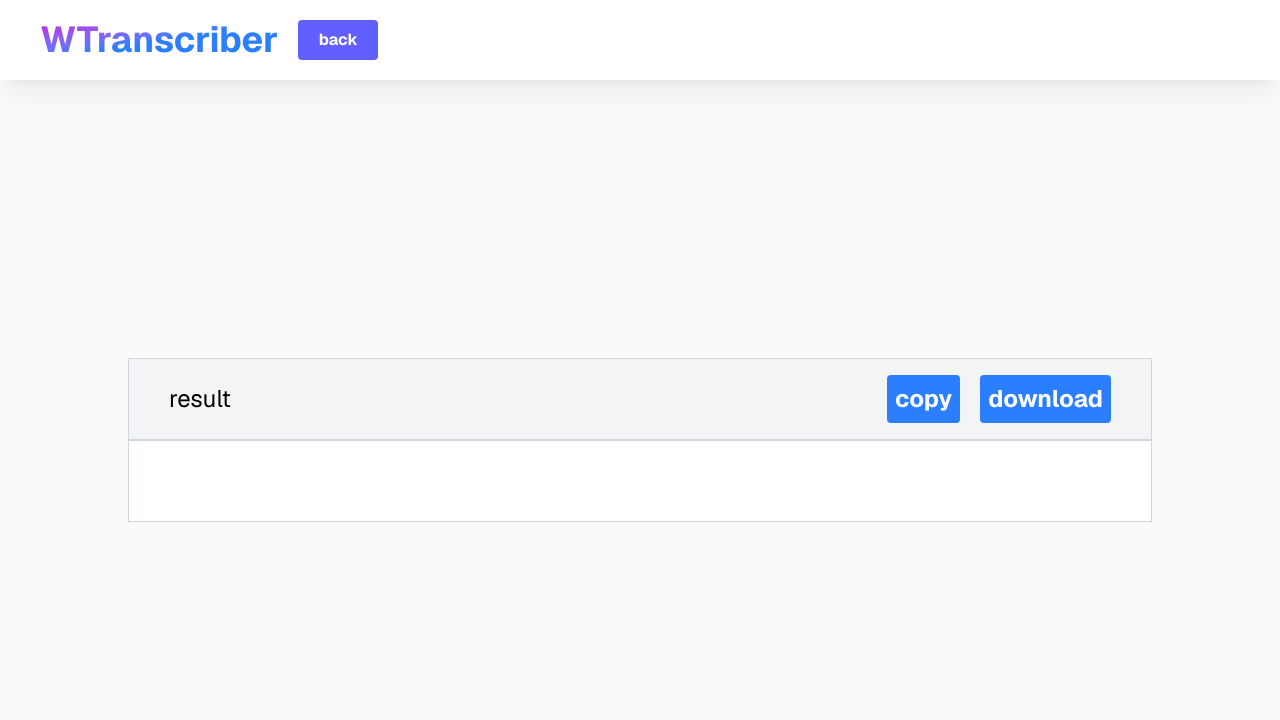
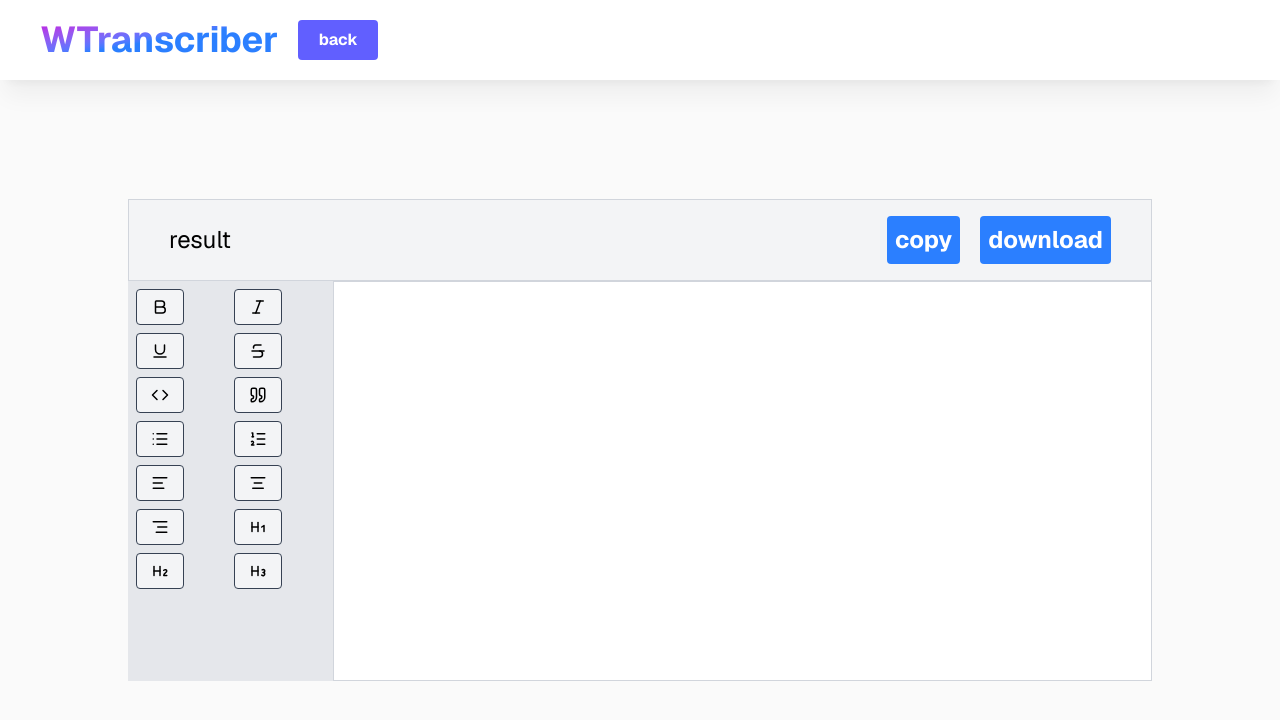
Before and after one commit to xlceor-dev/Wtranscriber, a Next.js app: page /editor in a window 1280 px wide. Shown: the top 720 px of the page. Built offline with nearby package versions, Linux system fonts and the light colour scheme.

Commit message:
Finally, TipTap editor finished, semantic fix and bug fixed

```diff
--- a/app/api/transcript/route.ts
+++ b/app/api/transcript/route.ts
@@ -1,6 +1,7 @@
 import { NextResponse } from "next/server";
 
 export async function POST(req: Request) {
+  console.log("api called")
   try {
     const form = await req.formData();
     const file = form.get("file");
@@ -15,6 +16,8 @@ export async function POST(req: Request) {
     const fd = new FormData();
     fd.append("model", "gpt-4o-transcribe");
     fd.append("file", file);
+
+    console.log("Calling OpenAI")
 
     const response = await fetch("https://api.openai.com/v1/audio/transcriptions", {
       method: "POST",
@@ -31,7 +34,7 @@ export async function POST(req: Request) {
 
     return NextResponse.json({ text: data.text });
 
-  } catch (e:any) {
+  } catch (e) {
     return NextResponse.json({ error: e.message }, { status: 400 });
   }
 }
--- a/app/components/editor.tsx
+++ b/app/components/editor.tsx
@@ -1,36 +1,115 @@
 "use client";
-import { useState } from "react";
-export default function Editor({text}:{text:string}){
+
+// Este es el que no funciona, proyecto actual
+import { useState, useEffect } from "react";
+import {
+  Italic,
+  Bold,
+  UnderlineIcon,
+  Strikethrough,
+  Code,
+  Quote,
+  List,
+  ListOrdered,
+  AlignLeft,
+  AlignCenter,
+  AlignRight,
+  Heading1,
+  Heading2,
+  Heading3
+} from "lucide-react";
+import { useEditor, EditorContent, JSONContent } from "@tiptap/react";
+import StarterKit from "@tiptap/starter-kit";
+import Underline from "@tiptap/extension-underline";
+import Strike from "@tiptap/extension-strike";
+import TextAlign from "@tiptap/extension-text-align";
+import CodeBlock from '@tiptap/extension-code-block'
+import Heading from "@tiptap/extension-heading";
+import Blockquote from "@tiptap/extension-blockquote";
+import BulletList from "@tiptap/extension-bullet-list";
+import TurndownService from "turndown";
+
+export default function Editor({value, onChange } : { value:JSONContent, onChange:(value:JSONContent) => void}) {
     const [Copied, setCopied] = useState(false);
     const [fileName, setFileName] = useState("result");
 
+    const turndown = new TurndownService();
+
     const handleCopy = async () => {
+        if (!editor) return;
+
         try {
-          await navigator.clipboard.writeText(text);
-          setCopied(true);
-          alert("Text copy to clipboard!")
-          setTimeout(() => setCopied(false), 2000);
+          const html = editor.getHTML();
+          const text = editor.getText();
+
+          const clipboardData: Record<string, Blob> = {
+            "text/plain": new Blob([text], { type: "text/plain" }),
+            "text/html": new Blob([html], { type: "text/html" }),
+          };
+
+          await navigator.clipboard.write([new ClipboardItem(clipboardData)]);
+
+          alert("Text copy to clipboard");
         } catch (err) {
-          console.error('Failed to copy text: ', err);
+          console.error("Failed to copy:", err);
+          alert("Failed to copy");
         }
-    }
+      };
 
     const downloadTxtFile = () => {
+        const text = editor?.getText()
         const blob = new Blob([text], { type: 'text/plain' });
         const url = URL.createObjectURL(blob);
 
         const a = document.createElement('a');
         a.href = url;
         a.download = fileName;
-        document.body.appendChild(a); // Append to body to ensure it's in the DOM
+        document.body.appendChild(a);
         a.click();
 
-        document.body.removeChild(a); // Clean up
-        URL.revokeObjectURL(url); // Release the object URL
+        document.body.removeChild(a);
+        URL.revokeObjectURL(url);
       }
 
-    return(
-        <div className="flex flex-col w-full h-full text-black dark:text-white">
+
+  const editor = useEditor({
+    extensions: [
+        StarterKit,
+        Heading.configure({ levels: [1, 2, 3] }),
+      Blockquote,
+      BulletList,
+      CodeBlock,
+      Underline,
+      Strike,
+      TextAlign.configure({
+        types: ['heading', 'paragraph'],
+      }),
+    ],
+    content: value,
+    immediatelyRender: false,
+    onUpdate: ({ editor }) => {
+      const json = editor.getJSON();
+      onChange(json)
+    },
+  });
+
+
+  useEffect(() => {
+    if (!editor) return;
+    if (value && JSON.stringify(editor.getJSON()) !== JSON.stringify(value)) {
+      editor.commands.setContent(value);
+    }
+  }, [editor]);
+
+  const baseBtnClass = "p-2 w-12 flex justify-center items-center border border-gray-700 rounded hover:bg-gray-300";
+  const getClass = (isActive: boolean) =>
+    `${baseBtnClass} ${isActive ? 'bg-gray-400' : 'bg-gray-100'}`;
+
+  if (!editor) return null;
+
+  return (
+
+            <div className="flex flex-col w-full h-full text-black dark:text-white">
             <div className="flex justify-between p-10 items-center bg-gray-100 dark:bg-gray-800 h-14  border border-gray-300 dark:border-gray-700">
                 <div className="">{fileName}</div>
                 <div className="flex gap-5">
@@ -38,9 +117,45 @@ export default function Editor({text}:{text:string}){
                     <button onClick={downloadTxtFile} className=" p-2 bg-blue-500 text-white font-bold rounded">download</button>
                 </div>
             </div>
-            <div className="w-full h-full flex justify-center items-center p-10 bg-white dark:bg-gray-900 border border-gray-300 dark:border-gray-700">
-                {text}
+            <div className="flex w-full h-full min-h-[50dvh] bg-white">
+                <div className="w-1/4 flex-col bg-gray-200">
+                    <div style={{ marginBottom: "10px" }} className="grid grid-cols-2 p-2 gap-2">
+                <button onClick={() => editor.chain().focus().toggleBold().run()} className={getClass(editor.isActive('bold'))}><Bold size={18} /></button>
+                <button onClick={() => editor.chain().focus().toggleItalic().run()} className={getClass(editor.isActive('italic'))}><Italic size={18} /></button>
+                  <button onClick={() => editor.chain().focus().toggleUnderline().run()} className={getClass(editor.isActive('underline'))}><UnderlineIcon size={18} /></button>
+                  <button onClick={() => editor.chain().focus().toggleStrike().run()} className={getClass(editor.isActive('strike'))}><Strikethrough size={18} /></button>
+                  <button onClick={() => editor.chain().focus().toggleCodeBlock().run()} className={getClass(editor.isActive('codeBlock'))}><Code size={18} /></button>
+                  <button onClick={() => editor.chain().focus().toggleBlockquote().run()} className={getClass(editor.isActive('blockquote'))}><Quote size={18} /></button>
+                  <button onClick={() => editor.chain().focus().toggleBulletList().run()} className={getClass(editor.isActive('bulletList'))}><List size={18} /></button>
+                  <button onClick={() => editor.chain().focus().toggleOrderedList().run()} className={getClass(editor.isActive('orderedList'))}><ListOrdered size={18} /></button>
+                  <button onClick={() => editor.chain().focus().setTextAlign('left').run()} className={getClass(editor.isActive({ textAlign: 'left' }))}><AlignLeft size={18} /></button>
+                  <button onClick={() => editor.chain().focus().setTextAlign('center').run()} className={getClass(editor.isActive({ textAlign: 'center' }))}><AlignCenter size={18} /></button>
+                  <button onClick={() => editor.chain().focus().setTextAlign('right').run()} className={getClass(editor.isActive({ textAlign: 'right' }))}><AlignRight size={18} /></button>
+                  <button onClick={() => editor?.chain().focus().toggleHeading({ level: 1 }).run()} className={getClass(editor.isActive('heading', { level: 1 }))}><Heading1 size={18} /></button>
+                  <button onClick={() => editor?.chain().focus().toggleHeading({ level: 2 }).run()} className={getClass(editor.isActive('heading', { level: 2 }))}><Heading2 size={18} /></button>
+                  <button onClick={() => editor?.chain().focus().toggleHeading({ level: 3 }).run()} className={getClass(editor.isActive('heading', { level: 3 }))}><Heading3 size={18} /></button>
+                    </div>
+                </div>
+                <div className="w-full  min-w-28 dark:bg-gray-900 border border-gray-300 dark:border-gray-700 overflow-scroll">
+                    <EditorContent editor={editor} className="flex w-full h-full editor-content min-w-28 p-8" />
+                </div>
             </div>
         </div>
-    )
+  );
 }
+
+//     return(
+//         <div className="flex flex-col w-full h-full text-black dark:text-white">
+//             <div className="flex justify-between p-10 items-center bg-gray-100 dark:bg-gray-800 h-14  border border-gray-300 dark:border-gray-700">
+//                 <div className="">{fileName}</div>
+//                 <div className="flex gap-5">
+//                     <button onClick={handleCopy} className=" p-2 bg-blue-500 text-white font-bold rounded">copy</button>
+//                     <button onClick={downloadTxtFile} className=" p-2 bg-blue-500 text-white font-bold rounded">download</button>
+//                 </div>
+//             </div>
+//             <div className="w-full h-full flex justify-center items-center p-10 bg-white dark:bg-gray-900 border border-gray-300 dark:border-gray-700">
+//                 {text}
+//             </div>
+//         </div>
+//     )
+// }
--- a/app/components/header.tsx
+++ b/app/components/header.tsx
@@ -1,12 +1,12 @@
 "use client";
 
 import { usePathname, useRouter } from "next/navigation"
-import { useTranscription } from "../hooks/useTranscription";
+import { useTranscriptionStore } from "../store/transcriptionStore";
 
 export default function Header(){
   const path = usePathname()
   const router = useRouter()
-  const { clear } = useTranscription()
+  const { clear } = useTranscriptionStore()
 
   const handleBack = () => {
     clear();
--- a/app/components/upload.tsx
+++ b/app/components/upload.tsx
@@ -3,12 +3,12 @@
 import { useState, useEffect } from "react";
 import { useRouter } from "next/navigation";
 import { File, CloudUpload } from "lucide-react";
-import { useTranscription } from "../hooks/useTranscription";
+import { useTranscriptionStore } from "../store/transcriptionStore";
 
 
 export default function Upload(){
     const [file, setFile] = useState<File | null>(null);
-    const {result, transcribe, loading} = useTranscription()
+    const {result, transcribe, loading} = useTranscriptionStore()
 
     const router = useRouter();
         useEffect(() => {
--- a/app/editor/page.tsx
+++ b/app/editor/page.tsx
@@ -2,13 +2,16 @@
 import { useTranscriptionStore } from "../store/transcriptionStore";
 import Editor from "../components/editor";
 
+
 export default function Page() {
-  const result = useTranscriptionStore((s) => s.result);
+  const { content, setContent } = useTranscriptionStore();
+
 
     return(
         <div className="w-full h-full min-h-[88dvh] flex justify-center items-center text-2xl text-black">
             <div className="w-4/5 h-4/5 flex">
-                <Editor text={result} />
+
+            <Editor value={content} onChange={setContent} />
             </div>
         </div>
     )
--- a/app/hooks/useTranscription.tsx
+++ b/app/hooks/useTranscription.tsx
@@ -1,26 +1,43 @@
-import { useTranscriptionStore } from "../store/transcriptionStore";
+// import { useTranscriptionStore } from "../store/transcriptionStore";
+// import { useState} from "react";
+// import { JSONContent } from "@tiptap/react";
 
-export function useTranscription() {
-  const { result, loading, setResult, setLoading, clear } = useTranscriptionStore();
+// export function useTranscription() {
+//   const { result, content, loading, setResult, setLoading, setContent, clear } = useTranscriptionStore();
 
-  const transcribe = async (file: File | null) => {
-    if (!file) return;
 
-    setLoading(true);
+//   const transcribe = async (file: File | null) => {
+//     console.log("Transcribe function called")
+//     if (!file) return;
 
-    const form = new FormData();
-    form.append("file", file);
+//     setLoading(true);
 
-    const res = await fetch("/api/transcript", {
-      method: "POST",
-      body: form,
-    });
+//     const form = new FormData();
+//     form.append("file", file);
+//     console.log("Calling api")
 
-    const data = await res.json();
+//     try{
+//       const res = await fetch("/api/transcript", {
+//         method: "POST",
+//         body: form,
+//       });
 
-    setResult(data.text);
-    setLoading(false);
-  };
+//       const data = await res.json();
 
-  return { result, loading, transcribe, clear };
-}
+//       setResult(data.text);
+//       setLoading(false);
+//       setContent({
+//         type: "doc",
+//         content: [ { type: "paragraph", content: [{ text: data.text }] } ]
+//       });
+//     } catch(e){
+//       console.error("error: ", e)
+//     }
+//   };
+
+//   const onChange = (json: JSONContent) => setContent(json)
+
+
+
+//   return { result, content, loading, onChange, transcribe, clear };
+// }
--- a/app/hooks/useUserTranscriptions.tsx
+++ b/app/hooks/useUserTranscriptions.tsx
@@ -15,7 +15,7 @@
 
 //     const saveTranscription = async (text: string) => {
 //       await supabase.from("transcriptions").insert({ user_id: userId, text });
-//       fetchHistory(); // refresca el sidebar
+//       fetchHistory();
 //     };
 
 //     return { history, fetchHistory, saveTranscription };
--- a/app/store/transcriptionStore.ts
+++ b/app/store/transcriptionStore.ts
@@ -1,11 +1,16 @@
 import { create } from "zustand";
 import { persist } from "zustand/middleware";
+import { JSONContent } from "@tiptap/react";
+
 
 type TranscriptionState = {
   result: string;
+  content:JSONContent;
   loading: boolean;
   setResult: (text: string) => void;
   setLoading: (state: boolean) => void;
+  setContent:(content:JSONContent) => void;
+  transcribe:(file:File) => void;
   clear: () => void;
 };
 
@@ -13,15 +18,54 @@ export const useTranscriptionStore = create<TranscriptionState>()(
   persist(
     (set) => ({
       result: "",
+      content: {
+        type: "doc",
+        content: []
+      },
       loading: false,
       setResult: (text) => set({ result: text }),
       setLoading: (state) => set({ loading: state }),
+      setContent:(content) => set({ content: content}),
       clear: () => set({ result: "", loading: false }),
+      transcribe: async (file: File | null) => {
+        if (!file) return;
+
+        set({ loading: true });
+
+        const form = new FormData();
+        form.append("file", file);
+
+        try {
+          const res = await fetch("/api/transcript", {
+            method: "POST",
+            body: form,
+          });
+
+          const data = await res.json();
+
+          set({
+            result: data.text,
+            loading: false,
+            content: {
+              type: "doc",
+              content: [
+                { type: "paragraph", content: [{
+                  type: "text",
+                  text: data.text
+                }] }
+              ]
+            }
+          });
+
+        } catch (e) {
+          console.error("Error: ", e);
+          set({ loading: false });
+        }
+      },
     }),
     {
-      name: "guest-transcription", // <— la clave en localStorage
-      partialize: (state) => ({ result: state.result }),
-      // opcional: solo guardar "result" si no quiere guardar loading
+      name: "guest-transcription",
+      partialize: (state) => ({ result: state.result, content:state.content }),
     }
   )
 );
```
Also changed, not shown: app/globals.css (+15 -0 lines), package.json (+12 -0 lines), 1 other file (tests, documents, lock files or other folders).
